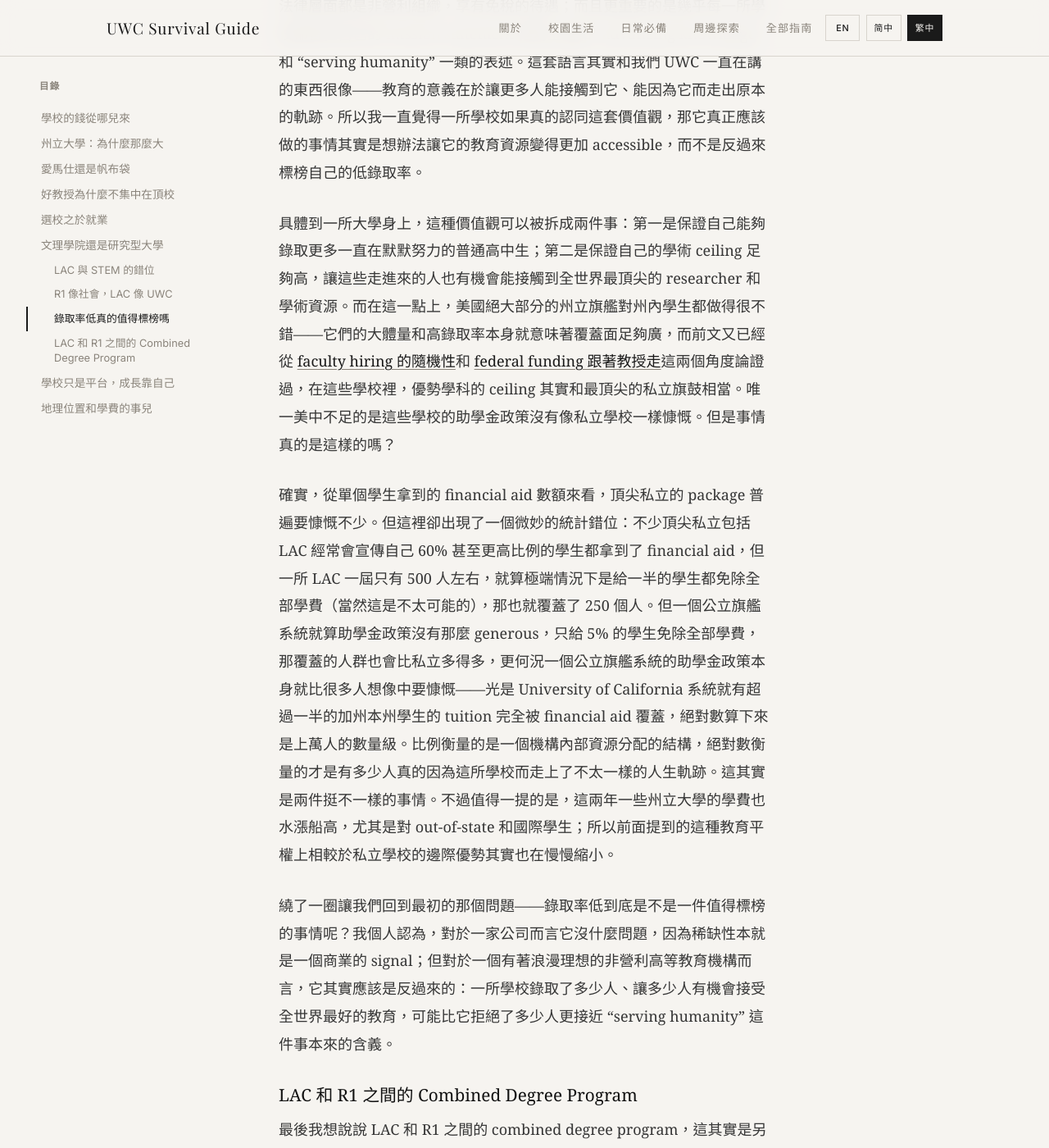
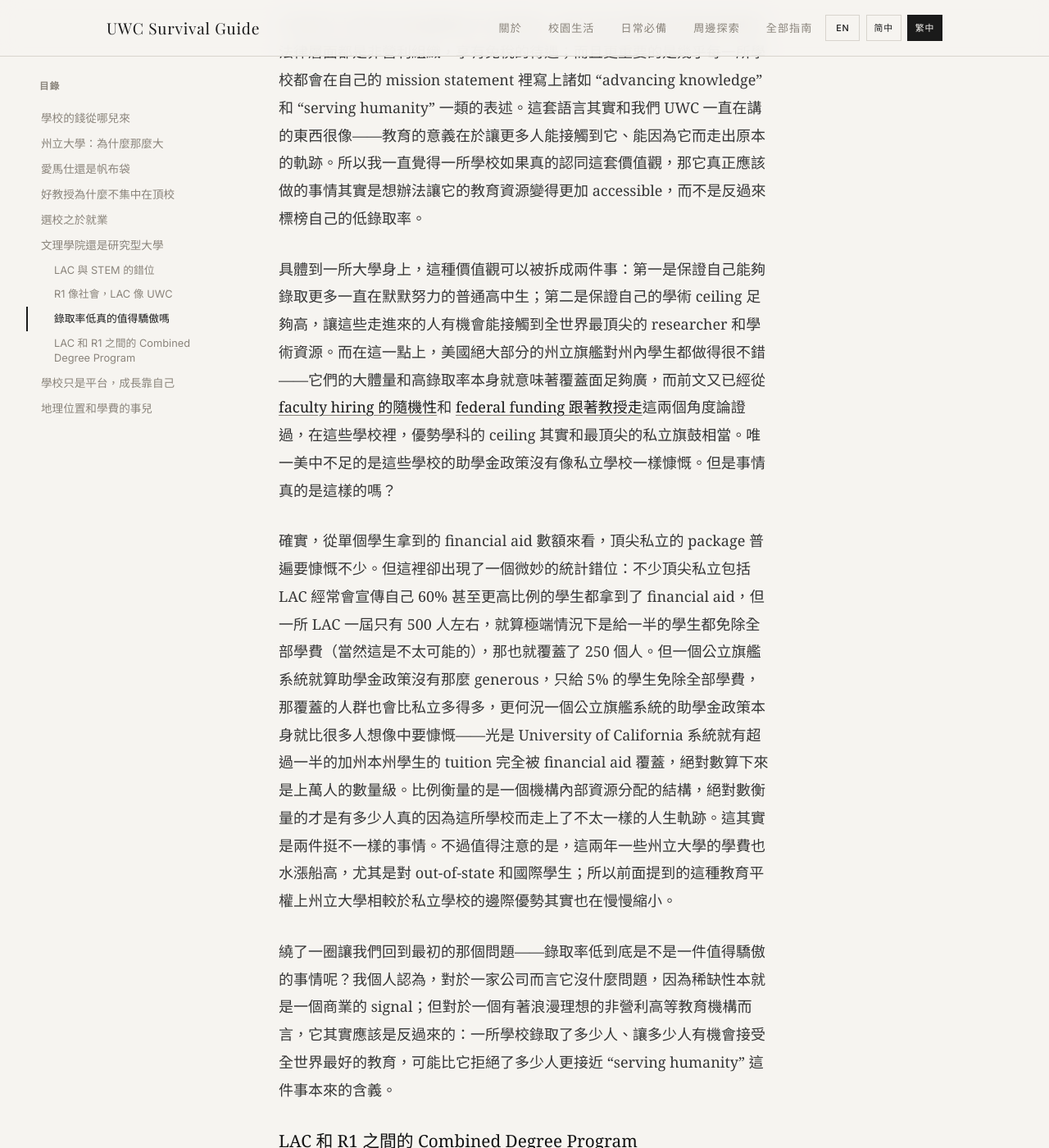
Before and after one commit to United-World-College/UWC-Survival-Guide, a Jekyll site: the page built from website/_guides/chinese/school-selection-TW.md, in a window 1280 px wide and 1400 px high, scrolled down 17551 px. Shown: the whole window at 82% size. Built offline with Jekyll 4.4.1, drawn with Linux system fonts in a browser that asks for light colours; some web fonts are replaced; some of the changed text lies outside the part shown.

Commit message:
docs: restructure LAC-STEM reasoning into bullets; tighten low-acceptance-rate prose; sync CN/TW/EN
Split the two STEM-vs-LAC reasons into separate paragraphs, drop the
3-2 plan GPA parenthetical, swap 标榜→骄傲 in the low-acceptance-rate
heading and closing, and tighten a few inline phrasings.

```diff
--- a/website/_guides/chinese/school-selection-TW.md
+++ b/website/_guides/chinese/school-selection-TW.md
@@ -99,9 +99,13 @@
 
 ### LAC 與 STEM 的錯位
 
-但對於將來想要學習 STEM 專業的同學們來說一定要謹慎考慮文理學院，尤其是[前文](#ceiling--demand-framework)所說的 lab-based 方向（對於純數、理論 CS、理論物理這些不依賴 lab 而是依賴 mentorship 的方向反而是文理學院的優勢）。這裡有一個常見的 myth： "頂級文理學院的 placement 不輸最好的研究型大學"。這個說法在 humanities 和 social sciences 裡大致成立，但對 STEM 方向則要打一個問號。原因有兩個：第一，LAC 的 STEM faculty 中確實有持續 active 做研究的教授，但比例和產出 throughput 都遠低於 R1 同僚。這是因為 LAC 的 hire model 優先 teaching load，教授的教學壓力都巨大，基本上是 R1 的兩到三倍，而且沒有博士生 / postdoc 幫忙幹活。更別提經費和設備方面也無法跟 R1 比。LAC 拿不到大型的 federal grant（比如 [NSF ERC](https://en.wikipedia.org/wiki/Engineering_Research_Centers)、[NIH P01](https://en.wikipedia.org/wiki/NIH_grant#Program_project/center_grants)、[DoD MURI](https://en.wikipedia.org/wiki/MURI_(grant)) 這種幾百萬到上億的 multi-PI 項目），也撐不起 frontier-level infrastructure，比如[超算 cluster](https://en.wikipedia.org/wiki/Supercomputer) 和 [cleanroom](https://en.wikipedia.org/wiki/Cleanroom)。這些設施單價幾百萬到幾億，對很多前沿方向都是必需品，但 LAC 的體量很難撐起 [ROI](https://en.wikipedia.org/wiki/Return_on_investment)。
+但對於將來想要學習 STEM 專業的同學們來說一定要謹慎考慮文理學院，尤其是[前文](#ceiling--demand-framework)所說的 lab-based 方向（對於純數、理論 CS、理論物理這些不依賴 lab 而是依賴 mentorship 的方向反而是文理學院的優勢）。這裡有一個常見的 myth： "頂級文理學院的 placement 不輸最好的研究型大學"。這個說法在 humanities 和 social sciences 裡大致成立，但對 STEM 方向則要打一個問號。原因有兩個：
 
-不過 LAC 的 endowment per capita 其實非常高。像是 [Williams](https://en.wikipedia.org/wiki/Williams_College)、[Amherst](https://en.wikipedia.org/wiki/Amherst_College)、[Swarthmore](https://en.wikipedia.org/wiki/Swarthmore_College)、[Pomona](https://en.wikipedia.org/wiki/Pomona_College) 的 endowment per student 都在 \\$1.5M 以上，遠超大多數 R1。但這筆錢主要用在 financial aid、small class size 和 teaching-heavy 的 faculty 薪水上，而不是投入科研。第二，STEM industry pipeline 弱。LAC 一屆一共 500 人，學 STEM 方向的可能就 150-200 人，10 年累積的校友規模甚至遠不如 R1 的一個系。這也就直接導致了在 tech/engineering industry 裡的 LAC 校友絕對數量少，在很多公司裡的 presence 不如 R1。當然，只要自己足夠強，比如能自行找到校外的 research 資源，或是在 ICPC 這樣級別的比賽中取得好成績，那上面提到的一切都不是問題。
+第一，LAC 的 STEM faculty 中確實有持續 active 做研究的教授，但比例和產出 throughput 都遠低於 R1 同僚。這是因為 LAC 的 hire model 優先 teaching load，教授的教學壓力都巨大，基本上是 R1 的兩到三倍，而且沒有博士生 / postdoc 幫忙幹活。更別提經費和設備方面也無法跟 R1 比。LAC 拿不到大型的 federal grant（比如 [NSF ERC](https://en.wikipedia.org/wiki/Engineering_Research_Centers)、[NIH P01](https://en.wikipedia.org/wiki/NIH_grant#Program_project/center_grants)、[DoD MURI](https://en.wikipedia.org/wiki/MURI_(grant)) 這種幾百萬到上億的 multi-PI 項目），也撐不起 frontier-level infrastructure，比如[超算 cluster](https://en.wikipedia.org/wiki/Supercomputer) 和 [cleanroom](https://en.wikipedia.org/wiki/Cleanroom)。這些設施單價幾百萬到幾億，對很多前沿方向都是必需品，但 LAC 的體量很難撐起 [ROI](https://en.wikipedia.org/wiki/Return_on_investment)。不過 LAC 的 endowment per capita 其實非常高。像是 [Williams](https://en.wikipedia.org/wiki/Williams_College)、[Amherst](https://en.wikipedia.org/wiki/Amherst_College)、[Swarthmore](https://en.wikipedia.org/wiki/Swarthmore_College)、[Pomona](https://en.wikipedia.org/wiki/Pomona_College) 的 endowment per student 都在 \\$1.5M 以上，遠超大多數 R1。但這筆錢主要用在 financial aid、small class size 和 teaching-heavy 的 faculty 薪水上，而不是投入科研。
+
+第二，STEM industry pipeline 弱。LAC 一屆一共 500 人，學 STEM 方向的可能就 150-200 人，10 年累積的校友規模甚至遠不如 R1 的一個系。這也就直接導致了在 tech/engineering industry 裡的 LAC 校友絕對數量少，在很多公司裡的 presence 不如 R1。
+
+當然，只要自己足夠強，比如能自行找到校外的 research 資源，或是在 ICPC 這樣級別的比賽中取得好成績，那上面提到的一切都不是問題。
 
 此外，需要特別說明的一點是，這兩個問題對 [Harvey Mudd](https://en.wikipedia.org/wiki/Harvey_Mudd_College) 應該要好不少。雖然 Mudd 的 endowment 和前面提到的幾所比不算大，但卻把很大一部分投入到了 STEM education 和相關 infrastructure 上，所以相當於是把有限的資源真正投到了 STEM 上。而 Barnard 和 Wellesley 的同學也可以去附近的頂級院校找教授做研究來彌補沒有 frontier researcher 的不足。不過一旦到了那邊，她們很可能就變成了 Columbia / MIT pool 裡的「普通優秀」的學生，面對的是之前提到的那種與 outlier 的競爭。所以 cross-registration 是一個 formal option，比完全沒有 access 強，但在 cross-register 的那個 pool 裡，競爭仍然激烈。
 
@@ -111,7 +115,7 @@
 
 上面討論的都是 academic 和 career outcome，但忽略了一個對我們 UWC 的同學非常重要的維度，那就是 community 的體驗。說實話，我自己在 R1 讀本科，一直都很羨慕 LAC 更像 UWC，一屆就幾百人，大家在同一個 campus 裡一起生活，community 濃度很高。R1 雖然資源很多，但很多時候都要靠自己去爭取。反觀 UWC / LAC 這種 high-density community，很多機會是 passive 地觸達你的——教授知道你是誰、同學吃飯時會隨口提某個機會、senior 會主動帶你。你不用去 actively hunt。我直到現在都很感激我當年作為一個懵懵懂懂的小朋友剛進 UWC 的時候有兩位高年級的室友主動帶我，給了我很多幫助。但這兩種 habit 對畢業之後的人生影響是完全不同的。畢業之後的世界其實更像 R1 而不像 UWC——沒有人會自動關心你，沒有教授會記得你的名字，沒有 senior 會主動帶你。R1 訓練出來的主動爭取的習慣，恰好是畢業之後的世界最需要的 default mode。當然 LAC 也不是烏托邦，真實的 LAC 體驗比 UWC 已經冷了一些，只是相對於 R1 而言它仍然是一個 high-density 的社群。這個 trade-off 對不同的人 net effect 是不一樣的。對一些還需要時間 figure out 自己的人，多四年 high-density community 的環境可能正是他們需要的。但對另一些已經大致知道自己要追求什麼的人來說，LAC 的環境反而會推遲他們必須要發展出的那套主動 hunt 的習慣，讓 transition 在畢業之後才發生，而那時的成本要高得多。所以不是說 R1 或者 LAC 中的某一個就 arbitrarily 好，而是要考慮清楚自己當下更需要什麼。
 
-### 錄取率低真的值得標榜嗎
+### 錄取率低真的值得驕傲嗎
 
 寫到這裡我其實想順便聊一個挺有意思的現象：很多學校的招辦和學生都喜歡標榜自己的低錄取率，好像錄取率越低就越值得驕傲。
 
@@ -119,23 +123,23 @@
 
 不過對於大學而言這個邏輯卻不怎麼適用。絕大部分美國的高等教育機構在法律層面都是非營利組織，享有免稅的待遇；而且更重要的是幾乎每一所學校都會在自己的 mission statement 裡寫上諸如 "advancing knowledge" 和 "serving humanity" 一類的表述。這套語言其實和我們 UWC 一直在講的東西很像——教育的意義在於讓更多人能接觸到它、能因為它而走出原本的軌跡。所以我一直覺得一所學校如果真的認同這套價值觀，那它真正應該做的事情其實是想辦法讓它的教育資源變得更加 accessible，而不是反過來標榜自己的低錄取率。
 
-具體到一所大學身上，這種價值觀可以被拆成兩件事：第一是保證自己能夠錄取更多一直在默默努力的普通高中生；第二是保證自己的學術 ceiling 足夠高，讓這些走進來的人也有機會能接觸到全世界最頂尖的 researcher 和學術資源。而在這一點上，美國絕大部分的州立旗艦對州內學生都做得很不錯——它們的大體量和高錄取率本身就意味著覆蓋面足夠廣，而前文又已經從 [faculty hiring 的隨機性](#faculty-hiring-的隨機性)和 [federal funding 跟著教授走](#聯邦經費與-overhead)這兩個角度論證過，在這些學校裡，優勢學科的 ceiling 其實和最頂尖的私立旗鼓相當。唯一美中不足的是這些學校的助學金政策沒有像私立學校一樣慷慨。但是事情真的是這樣的嗎？
+具體到一所大學身上，這種價值觀可以被拆成兩件事：第一是保證自己能夠錄取更多一直在默默努力的普通高中生；第二是保證自己的學術 ceiling 足夠高，讓這些走進來的人有機會能接觸到全世界最頂尖的 researcher 和學術資源。而在這一點上，美國絕大部分的州立旗艦對州內學生都做得很不錯——它們的大體量和高錄取率本身就意味著覆蓋面足夠廣，而前文又已經從 [faculty hiring 的隨機性](#faculty-hiring-的隨機性)和 [federal funding 跟著教授走](#聯邦經費與-overhead)這兩個角度論證過，在這些學校裡，優勢學科的 ceiling 其實和最頂尖的私立旗鼓相當。唯一美中不足的是這些學校的助學金政策沒有像私立學校一樣慷慨。但是事情真的是這樣的嗎？
 
-確實，從單個學生拿到的 financial aid 數額來看，頂尖私立的 package 普遍要慷慨不少。但這裡卻出現了一個微妙的統計錯位：不少頂尖私立包括 LAC 經常會宣傳自己 60% 甚至更高比例的學生都拿到了 financial aid，但一所 LAC 一屆只有 500 人左右，就算極端情況下是給一半的學生都免除全部學費（當然這是不太可能的），那也就覆蓋了 250 個人。但一個公立旗艦系統就算助學金政策沒有那麼 generous，只給 5% 的學生免除全部學費，那覆蓋的人群也會比私立多得多，更何況一個公立旗艦系統的助學金政策本身就比很多人想像中要慷慨——光是 University of California 系統就有超過一半的加州本州學生的 tuition 完全被 financial aid 覆蓋，絕對數算下來是上萬人的數量級。比例衡量的是一個機構內部資源分配的結構，絕對數衡量的才是有多少人真的因為這所學校而走上了不太一樣的人生軌跡。這其實是兩件挺不一樣的事情。不過值得一提的是，這兩年一些州立大學的學費也水漲船高，尤其是對 out-of-state 和國際學生；所以前面提到的這種教育平權上相較於私立學校的邊際優勢其實也在慢慢縮小。
+確實，從單個學生拿到的 financial aid 數額來看，頂尖私立的 package 普遍要慷慨不少。但這裡卻出現了一個微妙的統計錯位：不少頂尖私立包括 LAC 經常會宣傳自己 60% 甚至更高比例的學生都拿到了 financial aid，但一所 LAC 一屆只有 500 人左右，就算極端情況下是給一半的學生都免除全部學費（當然這是不太可能的），那也就覆蓋了 250 個人。但一個公立旗艦系統就算助學金政策沒有那麼 generous，只給 5% 的學生免除全部學費，那覆蓋的人群也會比私立多得多，更何況一個公立旗艦系統的助學金政策本身就比很多人想像中要慷慨——光是 University of California 系統就有超過一半的加州本州學生的 tuition 完全被 financial aid 覆蓋，絕對數算下來是上萬人的數量級。比例衡量的是一個機構內部資源分配的結構，絕對數衡量的才是有多少人真的因為這所學校而走上了不太一樣的人生軌跡。這其實是兩件挺不一樣的事情。不過值得注意的是，這兩年一些州立大學的學費也水漲船高，尤其是對 out-of-state 和國際學生；所以前面提到的這種教育平權上州立大學相較於私立學校的邊際優勢其實也在慢慢縮小。
 
-繞了一圈讓我們回到最初的那個問題——錄取率低到底是不是一件值得標榜的事情呢？我個人認為，對於一家公司而言它沒什麼問題，因為稀缺性本就是一個商業的 signal；但對於一個有著浪漫理想的非營利高等教育機構而言，它其實應該是反過來的：一所學校錄取了多少人、讓多少人有機會接受全世界最好的教育，可能比它拒絕了多少人更接近 "serving humanity" 這件事本來的含義。
+繞了一圈讓我們回到最初的那個問題——錄取率低到底是不是一件值得驕傲的事情呢？我個人認為，對於一家公司而言它沒什麼問題，因為稀缺性本就是一個商業的 signal；但對於一個有著浪漫理想的非營利高等教育機構而言，它其實應該是反過來的：一所學校錄取了多少人、讓多少人有機會接受全世界最好的教育，可能比它拒絕了多少人更接近 "serving humanity" 這件事本來的含義。
 
 ### LAC 和 R1 之間的 Combined Degree Program
 
-最後我想說說 LAC 和 R1 之間的 combined degree program，這其實是另一條部分繞過前面 STEM 短板的路徑。最經典的是 Columbia Engineering 的 [3-2 plan](https://undergrad.admissions.columbia.edu/apply/combinedplan)：學生在 LAC 讀 3 年完成 pre-engineering 的 core coursework 和 GPA 要求（overall GPA 門檻 3.3 或 3.5，取決於 affiliate 協議的簽約時間，而且 pre-engineering 課程單科都要 B 以上），然後轉到 Columbia 再讀 2 年，最後拿到兩個學位（LAC 的 BA 加上 Columbia 的 BS in engineering）。[Dartmouth Thayer](https://engineering.dartmouth.edu/undergraduate/dual)、[WashU McKelvey](https://engineering.washu.edu/academics/dual-degree-program/index.html)、[Case Western](https://case.edu/engineering/academics/undergraduate/32-program) 等學校也都有類似的 dual-degree partnership。我們 UWC 的知名校友 [Mira Murati](https://en.wikipedia.org/wiki/Mira_Murati)（OpenAI 前 CTO，現 [Thinking Machines Lab](https://en.wikipedia.org/wiki/Thinking_Machines_Lab) 創始人）走的就是這條路：從 [Pearson College UWC](https://en.wikipedia.org/wiki/Pearson_College_UWC) 畢業後先在 [Colby](https://en.wikipedia.org/wiki/Colby_College) 讀 3 年拿到 math BA，再到 Dartmouth 讀 2 年拿到 mechanical engineering 的 BE。
+最後我想說說 LAC 和 R1 之間的 combined degree program，這其實是另一條部分繞過前面 STEM 短板的路徑。最經典的是 Columbia Engineering 的 [3-2 plan](https://undergrad.admissions.columbia.edu/apply/combinedplan)：學生在 LAC 讀 3 年完成 pre-engineering 的 core coursework 和 GPA 要求，然後轉到 Columbia 再讀 2 年，最後拿到兩個學位（LAC 的 BA 加上 Columbia 的 BS in engineering）。[Dartmouth Thayer](https://engineering.dartmouth.edu/undergraduate/dual)、[WashU McKelvey](https://engineering.washu.edu/academics/dual-degree-program/index.html)、[Case Western](https://case.edu/engineering/academics/undergraduate/32-program) 等學校也都有類似的 dual-degree partnership。我們 UWC 的知名校友 [Mira Murati](https://en.wikipedia.org/wiki/Mira_Murati)（OpenAI 前 CTO，現 [Thinking Machines Lab](https://en.wikipedia.org/wiki/Thinking_Machines_Lab) 創始人）走的就是這條路：從 [Pearson College UWC](https://en.wikipedia.org/wiki/Pearson_College_UWC) 畢業後先在 [Colby](https://en.wikipedia.org/wiki/Colby_College) 讀 3 年拿到 math BA，再到 Dartmouth 讀 2 年拿到 mechanical engineering 的 BE。
 
-這聽起來像是兩全其美的方案：既保留了 LAC 的 liberal arts 體驗和相對寬鬆的 GPA 環境，又能拿到工程學院的文憑和 alumni network。但實際情況比想像中複雜。第一，整個項目要 5 年，多一年的學費和機會成本都不小，而且 [Davis Scholarship](https://en.wikipedia.org/wiki/Davis_United_World_College_Scholars_Program) 一般只 cover 前 4 年。（對於這一點請詳細諮詢你的 counselor。）第二，GPA 門檻看起來不高，但在 LAC 一路維持 3.3+ 修完 calculus、physics、programming、linear algebra 這些 pre-engineering 課並不是躺平就行，每年都有不少人中途放棄轉到 LAC 自己的 BA 軌；而且現在隨著越來越多的人選擇這條路線，engineering school 的錄取門檻也變得越來越高，通過這個項目只是比直接錄取容易但並不是 guaranteed admission。第三也是最容易被忽略的，是 5 年下來你會有一半時間在一個完全陌生的 campus 裡，UWC-style 的 community 早就沒有了，但你又沒有 4 年都在 Columbia 的同學那種從第一天就積累起來的 peer group。所以這種項目更適合作為一個 optional hedge——如果你到了 junior year 才確定要走 engineering 又不想完全放棄 LAC 的體驗，可以考慮；但如果你從一開始就知道自己要做 STEM，一開始就去 R1 仍然是更簡單直接的路徑。
+這聽起來像是兩全其美的方案：既保留了 LAC 的 liberal arts 體驗和相對寬鬆的 GPA 環境，又能拿到工程學院的文憑和 alumni network。但實際情況比想像中複雜。第一，整個項目要 5 年，多一年的學費和機會成本都不小，而且 [Davis Scholarship](https://en.wikipedia.org/wiki/Davis_United_World_College_Scholars_Program) 一般只 cover 前 4 年。（對於這一點請詳細諮詢你的 counselor。）第二，雖說 GPA requirement 看起來不高，但在 LAC 一路維持要求的 GPA 門檻修完 calculus、physics、programming、linear algebra 這些 pre-engineering 課並不是躺平就行，每年都有不少人中途放棄轉到 LAC 自己的 BA 軌；而且現在隨著越來越多的人選擇這條路線，engineering school 的錄取門檻也變得越來越高，通過這個項目只是比直接錄取容易但並不是 guaranteed admission。第三也是最容易被忽略的，是 5 年下來你會有一半時間在一個完全陌生的 campus 裡，UWC-style 的 community 早就沒有了，但你又沒有 4 年都在 Columbia 的同學那種從第一天就積累起來的 peer group。所以這種項目更適合作為一個 optional hedge——如果你到了 junior year 才確定要走 engineering 又不想完全放棄 LAC 的體驗，可以考慮；但如果你從一開始就知道自己要做 STEM，一開始就去 R1 仍然是更簡單直接的路徑。
 
 ## 學校只是平台，成長靠自己
 
 上面討論的都是學校本身的 structural feature。說到底，學校很多時候更像是提供機會和資源的平台，而一個人的成長，終究還是要回到自己身上。
 
-在這裡我想再進一步泛化「成長靠自己」這個觀念。說實話，對平台的誤讀很普遍，在很多領域裡都有出現，我願稱之為「MBA 錯覺」：眾所周知很多成功的企業家都有一個頂尖商學院的 [MBA](https://en.wikipedia.org/wiki/Master_of_Business_Administration) 文憑，問題是並不是所有頂尖商學院的 MBA 畢業生都能成為成功企業家。這是一個統計上的錯位。而在統計錯位之外，「MBA 錯覺」在很多時候甚至還包含了因果倒置：對很多成功企業家而言，頂尖商學院的 MBA 是出於他們成功後鍍金的需要才去讀的，這並不是 arbitrary person 讀了就能自動成為成功的企業家。雖然事實上去了頂尖的商學院確實會有更多機會接觸這些成功企業家，但如果這是 arbitrary person 讀 MBA 的首要目的的話那最後大概率是要大失所望的。
+在這裡我想對「學校只是平台，成長靠自己」這個概念再多聊幾句。說實話，對平台的誤讀很普遍，在很多領域裡都有出現，我願稱之為「MBA 錯覺」：眾所周知很多成功的企業家都有一個頂尖商學院的 [MBA](https://en.wikipedia.org/wiki/Master_of_Business_Administration) 文憑，問題是並不是所有頂尖商學院的 MBA 畢業生都能成為成功企業家。這是一個統計上的錯位。而在統計錯位之外，「MBA 錯覺」在很多時候甚至還包含了因果倒置：對很多成功企業家而言，頂尖商學院的 MBA 是出於他們成功後鍍金的需要才去讀的，這並不是 arbitrary person 讀了就能自動成為成功的企業家。雖然事實上去了頂尖的商學院確實會有更多機會接觸這些成功企業家，但如果這是 arbitrary person 讀 MBA 的首要目的的話那最後大概率是要大失所望的。
 
 正如理事長[王嘉鵬](https://en.wikipedia.org/wiki/Mark_Wang)經常對我們說的：「你們每個人都是自己人生公司的董事長，我們（指老師、家長、學校）都只是董事。」所以無論最後去了哪所學校，更重要的都是慢慢想清楚自己想成為什麼樣的人、想過怎樣的生活，然後朝著那個方向認真走下去。很多事情未必會立刻有答案，但只要願意投入、願意堅持，往往都會慢慢走出屬於自己的路。很多時候，比起這些外在的標籤，更重要的還是自己過得開不開心。如果你覺得上文的競爭視角有些 overwhelming，或者你只是單純喜歡某個學校，哪怕它按照前文的標準並不是最匹配的選擇，也完全沒有關係。選校歸根到底不是在做一道只有標準答案的選擇題，而是在為自己挑選一個更適合生活和成長的地方；而其中唯一一條重要的標準，就是你能不能在那裡過得自在、過得開心。（推薦閱讀：[〈體制的犧牲者〉]({{ '/guides/chinese/victims-of-the-system-TW/' | relative_url }})）
 
```
Also changed, not shown: other parts of website/_guides/chinese/school-selection-TW.md (+2 -2 lines), website/_guides/chinese/school-selection-CN.md (+15 -11 lines), website/_guides/default/school-selection.md (+15 -11 lines).
